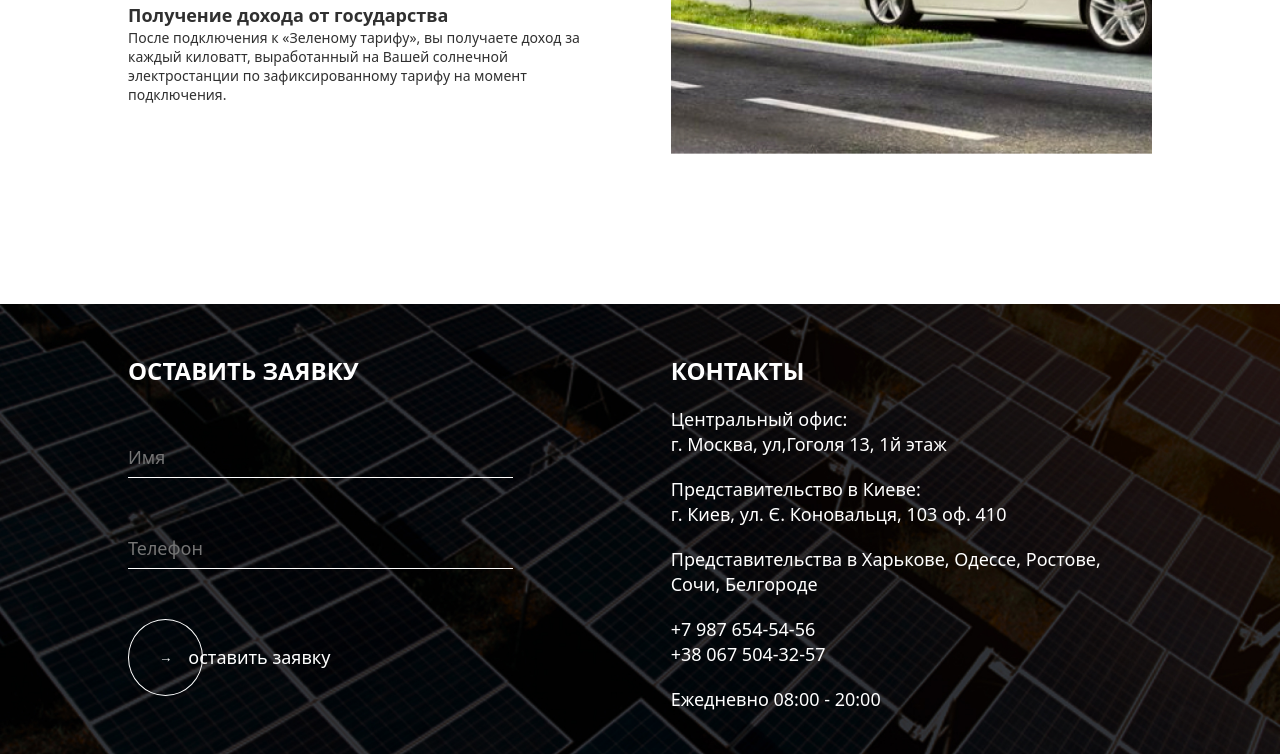
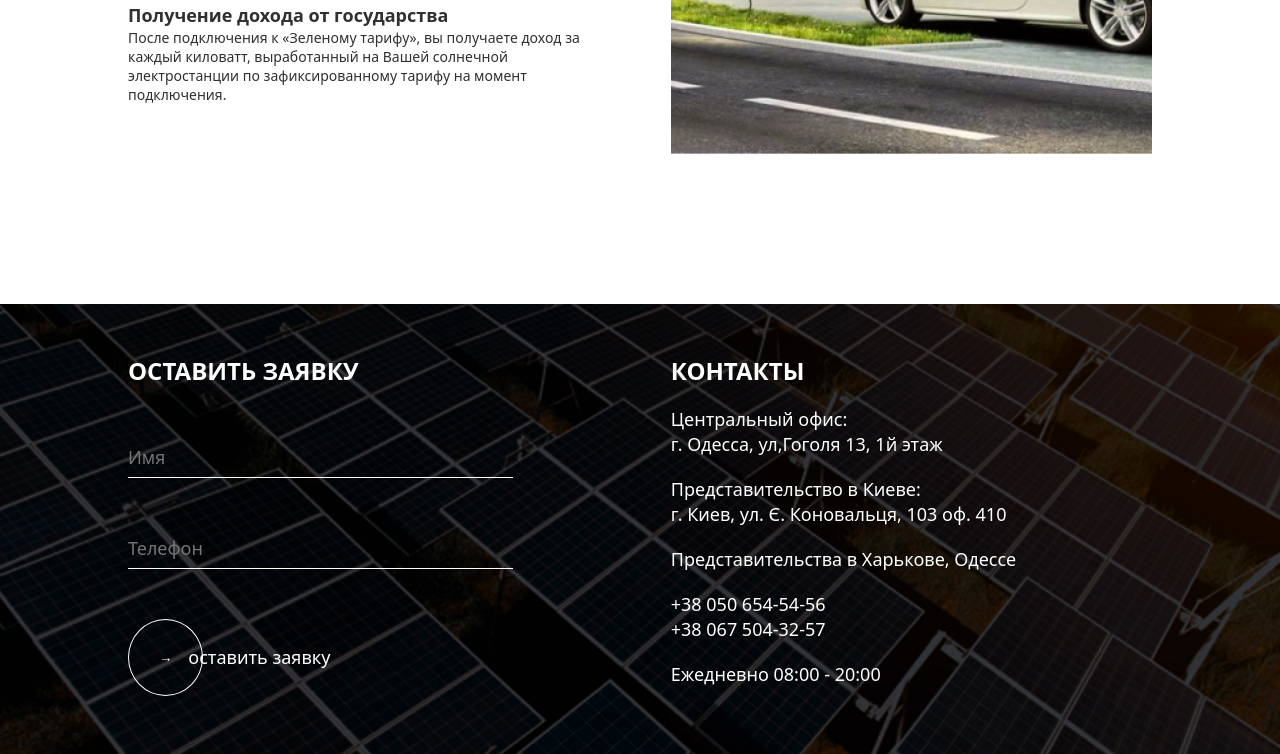
Before and after one commit to Ruslantoloshnyi/Solar, a website: page index.html in a window 1280 px wide. Shown: the part 4352-5106 px from the top of the page. Drawn offline with Linux system fonts and the light colour scheme.

Commit message:
fix html

```diff
--- a/index.html
+++ b/index.html
@@ -442,13 +442,13 @@
                     <div class="footer-contacts">
                         <div class="footer__head">КОНТАКТЫ</div>
                         <div>Центральный офис:<br>
-                            г. Москва, ул,Гоголя 13, 1й этаж
+                            г. Одесса, ул,Гоголя 13, 1й этаж
                         </div>
                         <div>Представительство в Киеве:<br>
                             г. Киев, ул. Є. Коновальця, 103 оф. 410
                         </div>
-                        <div>Представительства в Харькове, Одессе, Ростове, Сочи, Белгороде</div>
-                        <div>+7 987 654-54-56<br>
+                        <div>Представительства в Харькове, Одессе</div>
+                        <div>+38 050 654-54-56<br>
                             +38 067 504-32-57
                         </div>
                         <div>Ежедневно 08:00 - 20:00</div>
```
